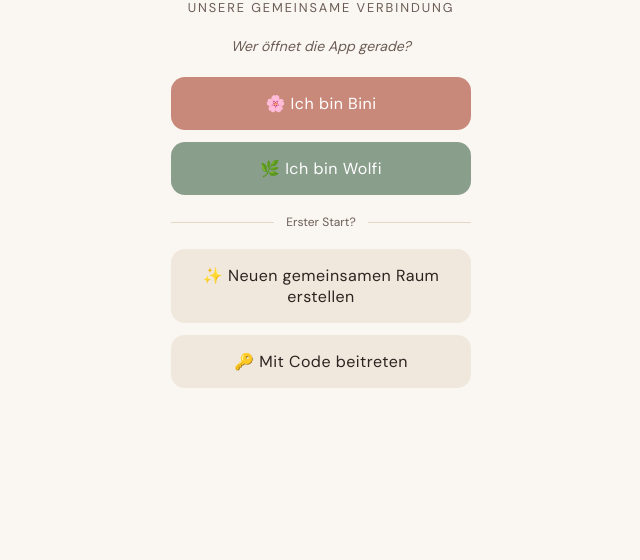
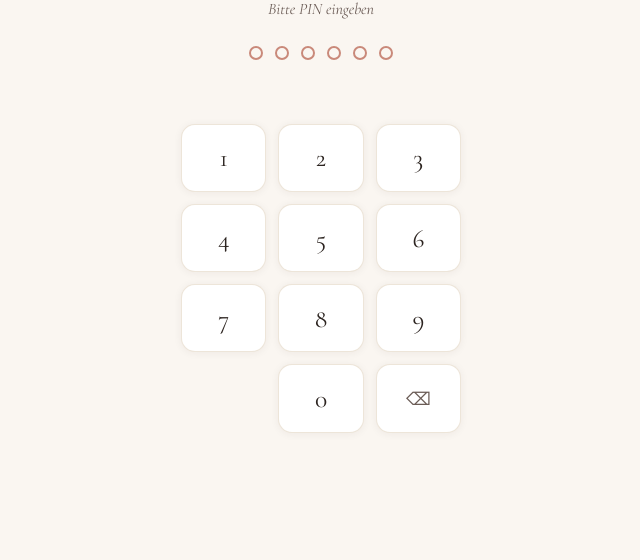
Before and after one commit to BiniWolfi/bini-wolfi, a plain HTML site: page index.html in a window 1280 px wide. Shown: the part 240-800 px from the top of the page, without its empty margins (319-959 px from the left). Drawn offline with nearby package versions, Linux system fonts and the light colour scheme.

Commit message:
Add files via upload

```diff
--- a/index.html
+++ b/index.html
@@ -223,12 +223,48 @@
   .reminder-count{position:absolute;top:-4px;right:-4px;background:#e05a40;color:white;border-radius:50%;width:16px;height:16px;font-size:.6rem;display:flex;align-items:center;justify-content:center;font-weight:bold}
   .toast{position:fixed;bottom:2rem;left:50%;transform:translateX(-50%) translateY(80px);background:var(--ink);color:white;padding:.65rem 1.4rem;border-radius:50px;font-size:.82rem;z-index:200;transition:transform .35s cubic-bezier(.34,1.56,.64,1);white-space:nowrap;max-width:90vw;overflow:hidden;text-overflow:ellipsis}
   .toast.show{transform:translateX(-50%) translateY(0)}
+  .pin-dot{width:14px;height:14px;border-radius:50%;border:2px solid var(--rose);background:transparent;transition:background .2s}
+  .pin-dot.filled{background:var(--rose)}
+  .pin-btn{padding:1.1rem;border-radius:14px;border:1.5px solid rgba(196,168,130,.3);background:white;font-family:'Cormorant Garamond',serif;font-size:1.6rem;font-weight:400;cursor:pointer;color:var(--ink);transition:all .15s;box-shadow:0 1px 8px rgba(44,36,32,.06)}
+  .pin-btn:active{background:var(--blush);transform:scale(.95)}
+  .pin-del{font-family:'DM Sans',sans-serif;font-size:1.1rem;color:var(--ink-soft)}
 </style>
 </head>
 <body>
 
 <!-- LOADING -->
-<div id="loading"><div class="loading-heart">💗</div><div class="loading-text">Verbindung wird aufgebaut…</div></div>
+
+<!-- PIN SCREEN -->
+<div id="pin-screen" style="position:fixed;inset:0;z-index:2000;background:var(--cream);display:flex;flex-direction:column;align-items:center;justify-content:center;padding:2rem;gap:1.2rem">
+  <div style="font-family:'Cormorant Garamond',serif;font-size:3rem;font-weight:300;text-align:center;line-height:1">Bini <span style="color:var(--rose);font-style:italic">&#9825;</span> Wolfi</div>
+  <div style="font-size:.8rem;color:var(--ink-soft);letter-spacing:.15em;text-transform:uppercase">Unsere gemeinsame Verbindung</div>
+  <div style="font-family:'Cormorant Garamond',serif;font-style:italic;color:var(--ink-soft);font-size:1rem;margin-top:.5rem">Bitte PIN eingeben</div>
+  <div style="display:flex;gap:.75rem;margin:.5rem 0">
+    <div class="pin-dot" id="dot-0"></div>
+    <div class="pin-dot" id="dot-1"></div>
+    <div class="pin-dot" id="dot-2"></div>
+    <div class="pin-dot" id="dot-3"></div>
+    <div class="pin-dot" id="dot-4"></div>
+    <div class="pin-dot" id="dot-5"></div>
+  </div>
+  <div id="pin-error" style="font-size:.82rem;color:#c84030;min-height:1.1rem;font-style:italic"></div>
+  <div style="display:grid;grid-template-columns:repeat(3,1fr);gap:.75rem;width:100%;max-width:280px">
+    <button class="pin-btn" onclick="pinPress('1')">1</button>
+    <button class="pin-btn" onclick="pinPress('2')">2</button>
+    <button class="pin-btn" onclick="pinPress('3')">3</button>
+    <button class="pin-btn" onclick="pinPress('4')">4</button>
+    <button class="pin-btn" onclick="pinPress('5')">5</button>
+    <button class="pin-btn" onclick="pinPress('6')">6</button>
+    <button class="pin-btn" onclick="pinPress('7')">7</button>
+    <button class="pin-btn" onclick="pinPress('8')">8</button>
+    <button class="pin-btn" onclick="pinPress('9')">9</button>
+    <div></div>
+    <button class="pin-btn" onclick="pinPress('0')">0</button>
+    <button class="pin-btn pin-del" onclick="pinDelete()">&#9003;</button>
+  </div>
+</div>
+
+<div id="loading" style="display:none"><div class="loading-heart">💗</div><div class="loading-text">Verbindung wird aufgebaut…</div></div>
 
 <!-- LOGIN -->
 <div id="login-screen">
@@ -885,7 +921,6 @@ window.checkReminders=function(){
 // ─── BOOT ───
 $('task-due').value=new Date().toISOString().split('T')[0];
 updateRecurForm();
-initFB();
 </script>
 
 <!--
```
